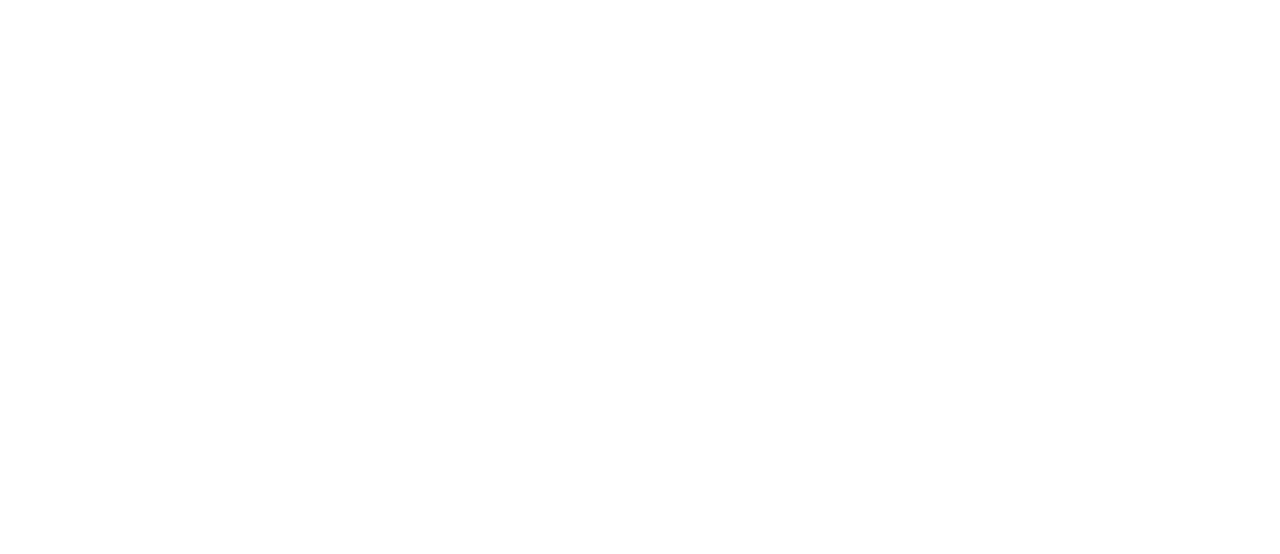
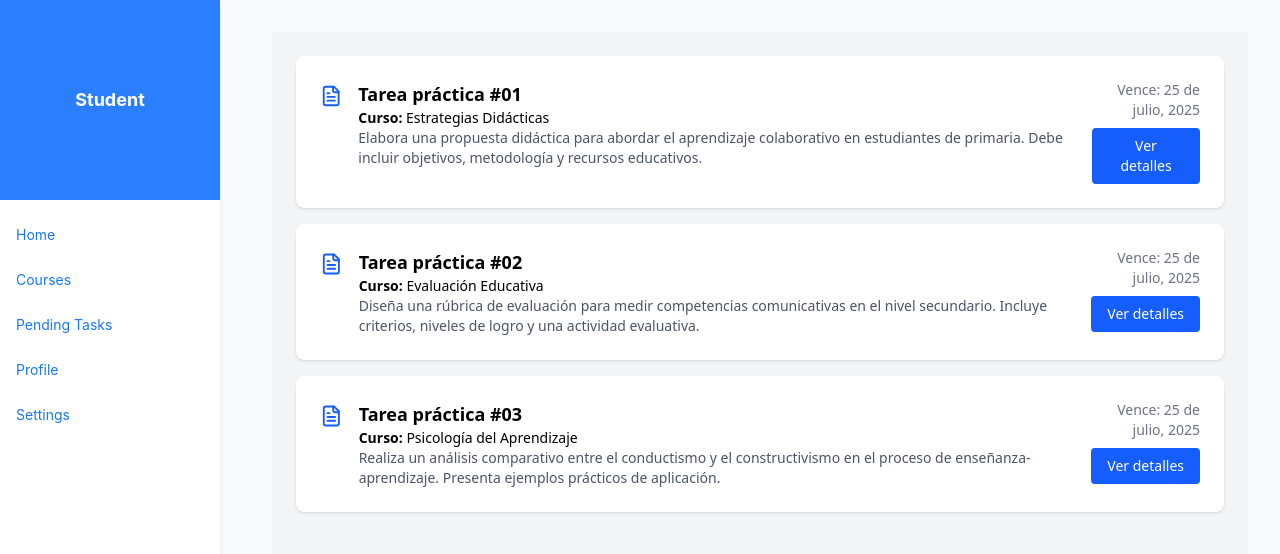
Before and after one commit to DSWAnthony/cees-app-web, a React (Vite) app: page /pending-tasks in a window 1280 px wide. Before the commit this address had no page. Shown: the top 554 px of the page. Built offline with nearby package versions, Linux system fonts and the light colour scheme.

Commit message:
tareas pendientes agregados correctamente

```diff
--- a/package.json
+++ b/package.json
@@ -12,6 +12,7 @@
   "dependencies": {
     "@tailwindcss/vite": "^4.1.10",
     "antd": "^5.26.2",
+    "lucide-react": "^0.523.0",
     "react": "^18.2.0",
     "react-dom": "^18.2.0",
     "react-router-dom": "^7.6.2",
--- a/src/core/layouts/student/components/StudentSidebar.jsx
+++ b/src/core/layouts/student/components/StudentSidebar.jsx
@@ -1,4 +1,5 @@
-import React from 'react'
+// StudentSidebar.jsx
+import React from 'react';
 import { Layout } from 'antd';
 import { Link } from 'react-router-dom';
 
@@ -20,14 +21,25 @@
         </div>
         <nav className="mt-4">
             <ul className="space-y-2">
-            <li><Link to="/home" className="block px-4 py-2 hover:bg-gray-200">Home</Link></li>
-            <li><Link to="/courses" className="block px-4 py-2 hover:bg-gray-200">Courses</Link></li>
-            <li><Link to="/profile" className="block px-4 py-2 hover:bg-gray-200">Profile</Link></li>
-            <li><Link to="/settings" className="block px-4 py-2 hover:bg-gray-200">Settings</Link></li>
+              <li>
+                <Link to="/home" className="block px-4 py-2 hover:bg-gray-200">Home</Link>
+              </li>
+              <li>
+                <Link to="/courses" className="block px-4 py-2 hover:bg-gray-200">Courses</Link>
+              </li>
+              <li>
+                <Link to="/pending-tasks" className="block px-4 py-2 hover:bg-gray-200">Pending Tasks</Link>
+              </li>
+              <li>
+                <Link to="/profile" className="block px-4 py-2 hover:bg-gray-200">Profile</Link>
+              </li>
+              <li>
+                <Link to="/settings" className="block px-4 py-2 hover:bg-gray-200">Settings</Link>
+              </li>
             </ul>
         </nav>
     </Sider>
   )
 }
 
-export default StudentSidebar
+export default StudentSidebar;
--- a/src/core/router/AppRouter.jsx
+++ b/src/core/router/AppRouter.jsx
@@ -1,20 +1,27 @@
-import { BrowserRouter, Route, Routes } from 'react-router-dom'
-import StudentLayout from '../layouts/student/pages/StudentLayout'
-import ProfilePage from '../../modules/student/profile/pages/ejemplo/ProfilePage'
+// src/core/routes/AppRouter.jsx
+import React from 'react';
+import { BrowserRouter, Route, Routes } from 'react-router-dom';
+
+import StudentLayout from '../layouts/student/pages/StudentLayout';
+import ProfilePage from '../../modules/student/profile/pages/ejemplo/ProfilePage';
+import PendingTasksPage from '../../modules/student/pending-tasks/pages/PendingTasksPage';
+import PendingTaskDetailPage from '../../modules/student/pending-tasks/pages/PendingTaskDetailPage';
 
 const AppRouter = () => {
   return (
     <BrowserRouter>
       <Routes>
-            <Route path="/" element={ <StudentLayout /> }>
+        <Route path="/" element={<StudentLayout />}>
           <Route index path="home" element={<div>Student Home Page</div>} />
           <Route path="courses" element={<div>Student Courses Page</div>} />
-                <Route path="profile" element={ <ProfilePage/> } />
+          <Route path="pending-tasks" element={<PendingTasksPage />} />
+          <Route path="pending-tasks/:id" element={<PendingTaskDetailPage />} />
+          <Route path="profile" element={<ProfilePage />} />
           <Route path="settings" element={<div>Student Settings Page</div>} />
         </Route>
       </Routes>
     </BrowserRouter>
-  )
-}
+  );
+};
 
-export default AppRouter
+export default AppRouter;
--- /dev/null
+++ b/src/modules/student/pending-tasks/components/TaskCard.jsx
@@ -0,0 +1,31 @@
+// src/modules/student/pending-tasks/components/TaskCard.jsx
+import React from 'react';
+import { FileText } from 'lucide-react';
+import { Link } from 'react-router-dom';
+
+const TaskCard = ({ task }) => {
+  return (
+    <div className="bg-white rounded-lg shadow p-6 flex justify-between items-start">
+      <div className="flex items-start space-x-4">
+        <FileText className="w-8 h-8 text-blue-600" />
+        <div>
+          <h2 className="text-lg font-semibold">{task.title}</h2>
+          <p className="text-sm">
+            <span className="font-semibold">Curso:</span> {task.course}
+          </p>
+          <p className="text-sm text-gray-600">{task.description}</p>
+        </div>
+      </div>
+      <div className="text-right">
+        <p className="text-sm text-gray-500">Vence: {task.dueDate}</p>
+        <Link to={`/pending-tasks/${task.id}`}>
+          <button className="mt-2 px-4 py-2 bg-blue-600 text-white rounded hover:bg-blue-700 text-sm">
+            Ver detalles
+          </button>
+        </Link>
+      </div>
+    </div>
+  );
+};
+
+export default TaskCard;
--- /dev/null
+++ b/src/modules/student/pending-tasks/hooks/usePendingTasks.js
@@ -0,0 +1,27 @@
+const usePendingTasks = () => {
+  return [
+    {
+      id: 1,
+      title: 'Tarea práctica #01',
+      course: 'Estrategias Didácticas',
+      description: 'Elabora una propuesta didáctica para abordar el aprendizaje colaborativo en estudiantes de primaria. Debe incluir objetivos, metodología y recursos educativos.',
+      dueDate: '25 de julio, 2025'
+    },
+    {
+      id: 2,
+      title: 'Tarea práctica #02',
+      course: 'Evaluación Educativa',
+      description: 'Diseña una rúbrica de evaluación para medir competencias comunicativas en el nivel secundario. Incluye criterios, niveles de logro y una actividad evaluativa.',
+      dueDate: '25 de julio, 2025'
+    },
+    {
+      id: 3,
+      title: 'Tarea práctica #03',
+      course: 'Psicología del Aprendizaje',
+      description: 'Realiza un análisis comparativo entre el conductismo y el constructivismo en el proceso de enseñanza-aprendizaje. Presenta ejemplos prácticos de aplicación.',
+      dueDate: '25 de julio, 2025'
+    }
+  ];
+};
+
+export default usePendingTasks;
--- /dev/null
+++ b/src/modules/student/pending-tasks/pages/PendingTaskDetailPage.jsx
@@ -0,0 +1,29 @@
+import React from 'react';
+import { useParams, useNavigate } from 'react-router-dom';
+import usePendingTasks from '../hooks/usePendingTasks';
+
+const PendingTaskDetailPage = () => {
+  const { id } = useParams();
+  const navigate = useNavigate();
+  const tasks = usePendingTasks();
+  const task = tasks.find(t => t.id === parseInt(id));
+
+  if (!task) return <div className="p-4">Tarea no encontrada</div>;
+
+  return (
+    <div className="bg-white p-6 rounded shadow max-w-2xl mx-auto">
+      <h1 className="text-2xl font-bold mb-2">{task.title}</h1>
+      <p><strong>Curso:</strong> {task.course}</p>
+      <p className="text-gray-600 mt-2">{task.description}</p>
+      <p className="text-sm text-gray-500 mt-2">Vence: {task.dueDate}</p>
+      <button
+        onClick={() => navigate(-1)}
+        className="mt-4 px-4 py-2 bg-gray-300 rounded hover:bg-gray-400 text-sm"
+      >
+        Volver
+      </button>
+    </div>
+  );
+};
+
+export default PendingTaskDetailPage;
--- /dev/null
+++ b/src/modules/student/pending-tasks/pages/PendingTasksPage.jsx
@@ -0,0 +1,17 @@
+import React from 'react';
+import TaskCard from '../components/TaskCard';
+import usePendingTasks from '../hooks/usePendingTasks';
+
+const PendingTasksPage = () => {
+  const tasks = usePendingTasks();
+
+  return (
+    <div className="space-y-4 bg-gray-100 min-h-screen p-6">
+      {tasks.map(task => (
+        <TaskCard key={task.id} task={task} />
+      ))}
+    </div>
+  );
+};
+
+export default PendingTasksPage;
```
Also changed, not shown: src/modules/student/pending-tasks/components/index.js (deleted), src/modules/student/pending-tasks/hooks/index.js (deleted), src/modules/student/pending-tasks/pages/index.js (deleted), 1 other file (tests, documents, lock files or other folders). Lines whose indentation alone changed are shown as unchanged.
